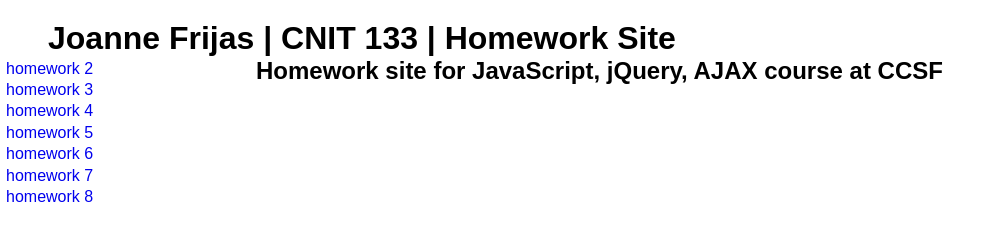
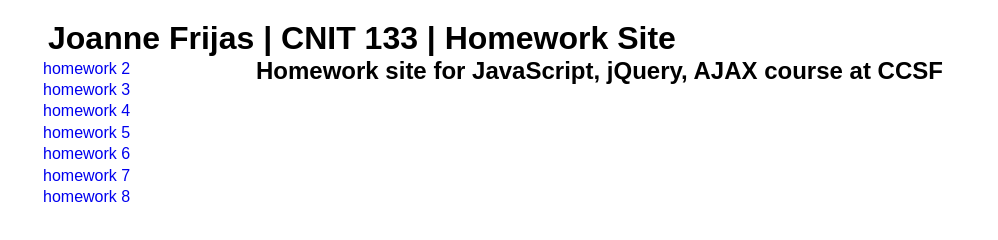
Before and after one commit to joannefrijas/joannefrijas.github.io, a plain HTML site: page index.html in a window 1280 px wide. Shown: the top 240 px of the page, without its empty margins (0-998 px from the left). Drawn offline with Linux system fonts and the light colour scheme.

Commit message:
Update style.css

```diff
--- a/style.css
+++ b/style.css
@@ -27,7 +27,7 @@ a:active {}
 ul {
   list-style: none;
   margin: 0;
-  padding-left: 3px;
+  /*padding-left: 3px; */
 }
 
 ul li {
```
